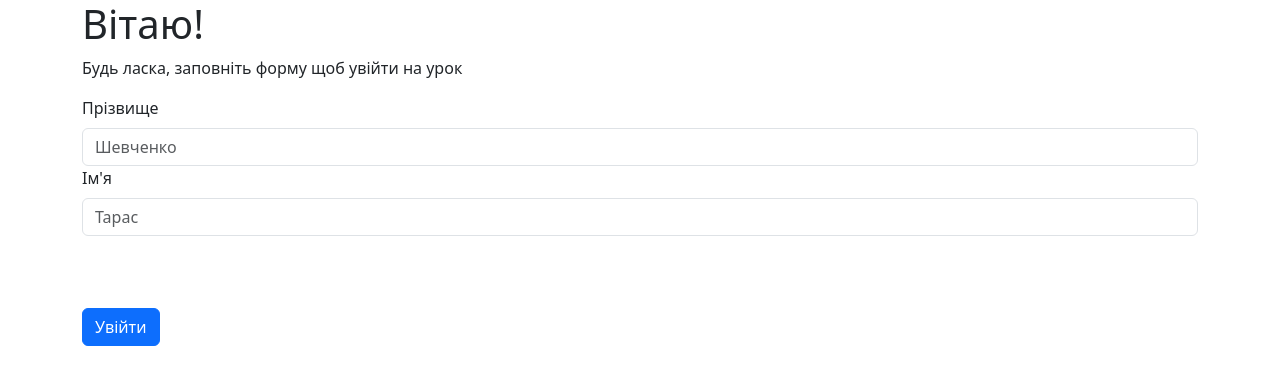
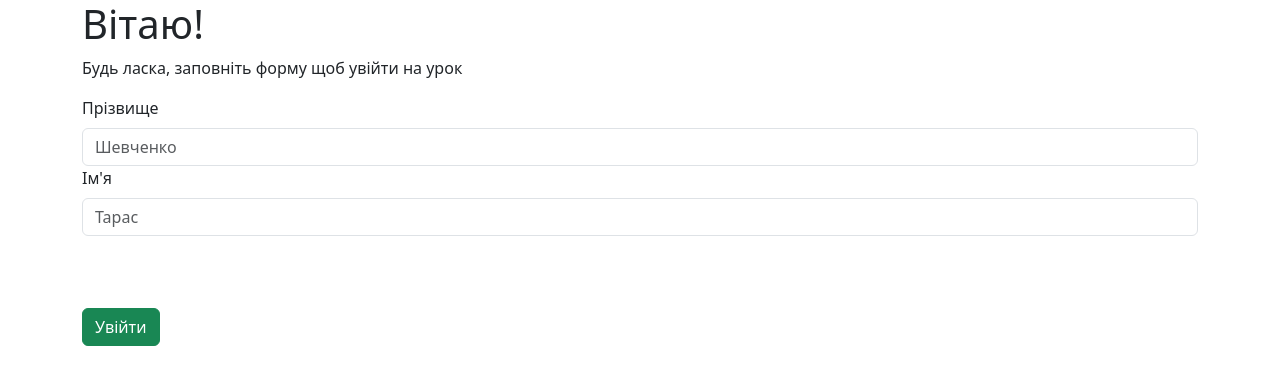
Before and after one commit to rrader/roster, a Django app: page / in a window 1280 px wide. Shown: the top 385 px of the page. Run offline with Django 4.2, Linux system fonts and the light colour scheme; some libraries are stand-ins or nearby versions.

Commit message:
Logged in page

```diff
--- a/roster/templates/classroom.html
+++ b/roster/templates/classroom.html
@@ -23,7 +23,7 @@
 
         <br>
 
-        <button type="submit" class="btn btn-primary">Apply Filters</button>
+        <button type="submit" class="btn btn-success">Apply Filters</button>
 
       </form>
     </div>
--- a/roster/templates/index.html
+++ b/roster/templates/index.html
@@ -79,7 +79,7 @@
       <input type="hidden" id="uid" name="uid" value="0"><br>
     {% endif %}
 
-    <button type="submit" value="Submit" class="btn btn-primary mb-3" onclick="changeLocation()">Увійти</button>
+    <button type="submit" value="Submit" class="btn btn-success mb-3" onclick="changeLocation()">Увійти</button>
   </form>
 </div>
 
--- a/roster/templates/key.html
+++ b/roster/templates/key.html
@@ -39,7 +39,7 @@
     <input type="hidden" id="username" name="username" value="{{the_user.username}}"><br>
     <input type="hidden" id="uid" name="uid" value="{{the_user.id}}"><br>
 
-    <button type="submit" value="Submit" class="btn btn-primary mb-3" onclick="changeLocation()">Увійти</button>
+    <button type="submit" value="Submit" class="btn btn-success mb-3" onclick="changeLocation()">Увійти</button>
   </form>
 </div>
 
```
